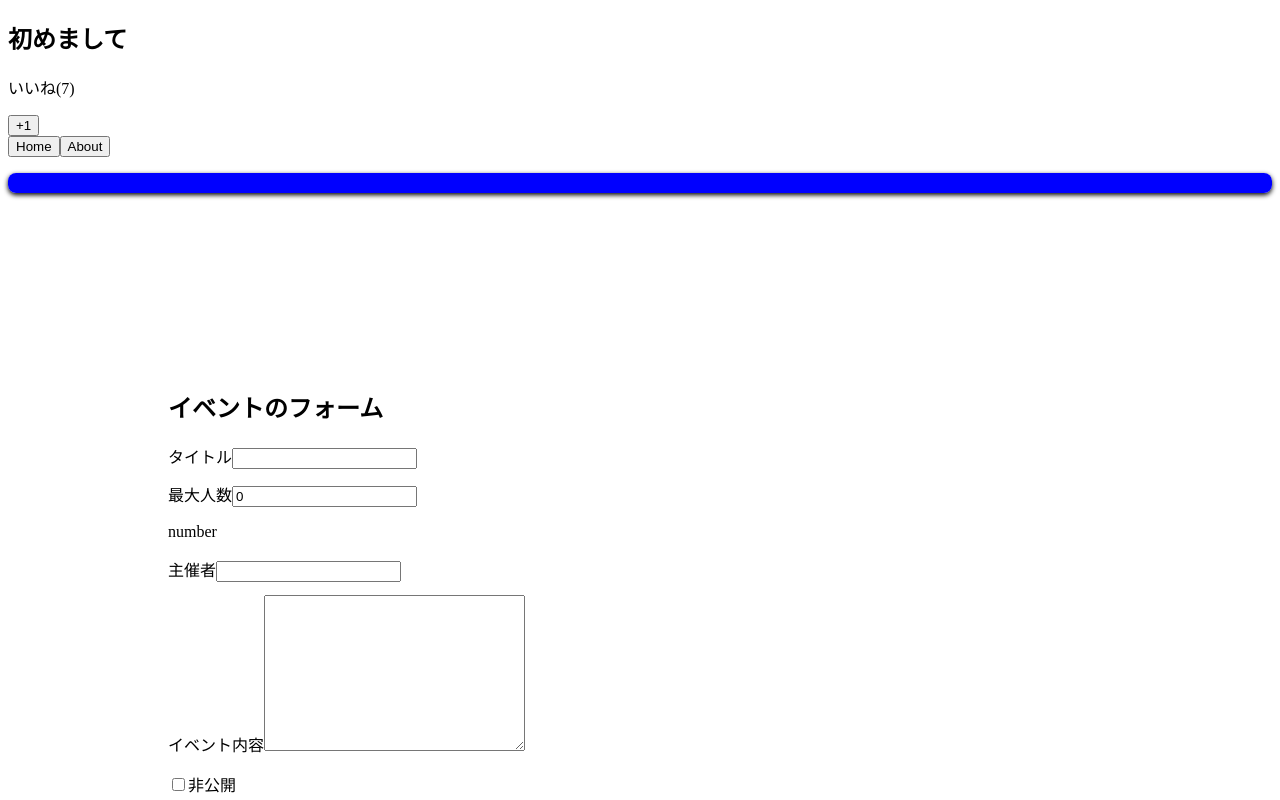
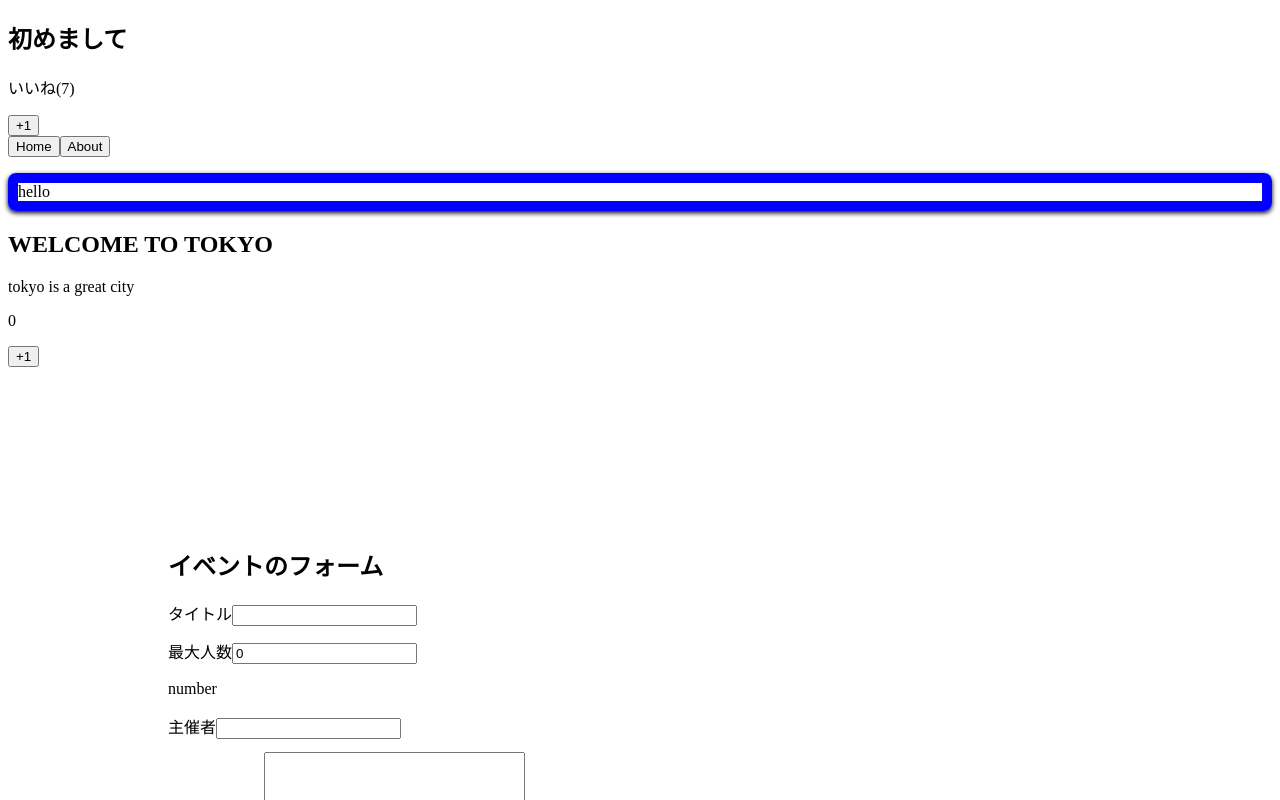
Before and after one commit to yukasaito718/vuejs, a Vue app: page / in a window 1280 px wide. Shown: the top 800 px of the page. Built offline with nearby package versions, Linux system fonts and the light colour scheme.

Commit message:
start lesson11 filter学習

```diff
--- a/src/components/Home.vue
+++ b/src/components/Home.vue
@@ -1,16 +1,33 @@
 <template>
-    <p v-border:solid.round.shadow="{width: '10px', color: 'blue'}">{{tempData}}</p>
+    <div>
+        <p v-border:solid.round.shadow="{width: '10px', color: 'blue'}">{{tmpData}}</p>
+        <!-- フィルターの連結は|で繋ぐ -->
+        <!-- 設定したfilterをtitleに適用する -->
+        <h2>{{ title | lowerCase | upperCase }}</h2>
+        <p>{{subTitle | lowerCase}}</p>
+        <p>{{number}}</p>
+        <button @click="number++">+1</button>
+    </div>
 </template>
 
 <script>
-//カスタムディレクティブをローカル登録することもできる
 export default {
     data() {
         return {
-            tmpDta: "hello"
+            tmpData: "hello",
+            title: "Welcome to Tokyo",
+            subTitle: "Tokyo is a great city",
+            number: 0
         };
     },
-    //ローカル登録内ではthis.が使えないので注意する
+    //ローカルでのフィルターの定義方法※valueは必須
+    //thisは使えないので注意
+    // フィルターは再描画を頻発させてしまうリスクがあるためなるべくcomputedを使う方が良い
+    filters: {
+        lowerCase(value){
+            return value.toLowerCase();
+        }
+    },
     directives: {
         border(el, binding){
             el.style.borderWidth = binding.value.width;
--- a/src/main.js
+++ b/src/main.js
@@ -4,23 +4,11 @@ import App from "./App.vue";
 import LikeNumber from "./components/LikeNumber.vue";
 
 Vue.config.productionTip = false;
-// グローバル登録
 Vue.component("LikeNumber", LikeNumber);
-//elはディレクティブが紐づくHTML要素を表す※今回はp要素
-Vue.directive("border", function(el, binding) {
-  //データを受け取りたいときはbinding.valueで受け取れる
-  //複数データを受け取りたいときは送り側をオブジェクトにして、受け取り側でプロパティを指定して取得する
-  el.style.borderWidth = binding.value.width;
-  el.style.borderColor = binding.value.color;
-  //ディレクティブの引数を取得したいときはargument;をつける
-  el.style.borderStyle = binding.arg;
-  // if文も使える※roundはbooleanで返ってくるので以下の条件式で良い
-  if (binding.modifiers.round){
-    el.style.borderRadius = "0.5rem";
-  }
-  if (binding.modifiers.shadow){
-    el.style.boxShadow = "0 2px 5px rgba(0,0,0,1)";
-  }
+//filterを登録
+Vue.filter("upperCase", function(value) {
+  console.log("フィルタ");
+  return value.toUpperCase();
 });
 
 new Vue({
```
